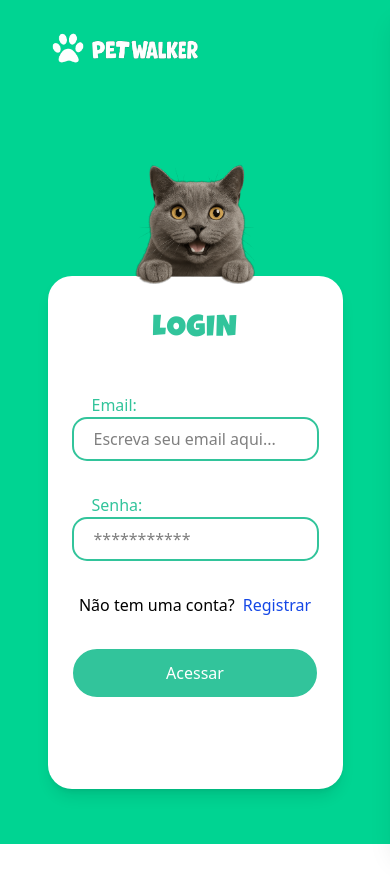
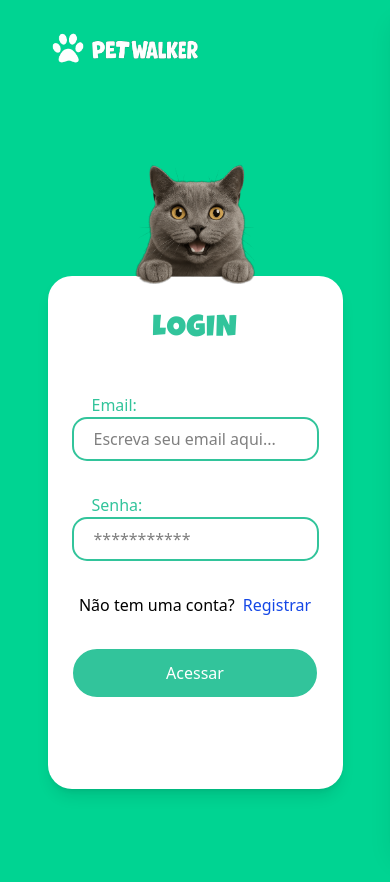
Before and after one commit to LucasTadeu14/PetWalker, a React (Vite) app: page /login in a window 390 px wide. Shown: the top 882 px of the page. Before the commit the page ends 844 px from the top, so only its background shows below. Built offline with nearby package versions, Linux system fonts and the light colour scheme; no server answers.

Commit message:
Responsividade
Ajustando tamanho mínimo da tela de login/cadastro no mobile.

```diff
--- a/src/pages/login/index.tsx
+++ b/src/pages/login/index.tsx
@@ -46,7 +46,7 @@ export function Login() {
   }
 
   return (
-    <div className="flex flex-row h-screen min-h-[800px] select-none">
+    <div className="flex flex-row h-screen min-h-[900px] select-none">
       <section className="bg-emerald-400 flex-1 transition-all duration-700 flex flex-col items-center relative">
         <div className="flex w-full items-start">
 
--- a/src/pages/register/index.tsx
+++ b/src/pages/register/index.tsx
@@ -46,7 +46,7 @@ export function Register() {
   }
 
   return (
-    <div className="flex flex-row h-screen min-h-[800px] select-none">
+    <div className="flex flex-row h-screen min-h-[900px] select-none">
       <section className="bg-emerald-400 flex-1 flex flex-col items-center relative">
 
         <div className="flex w-full items-start">
```
